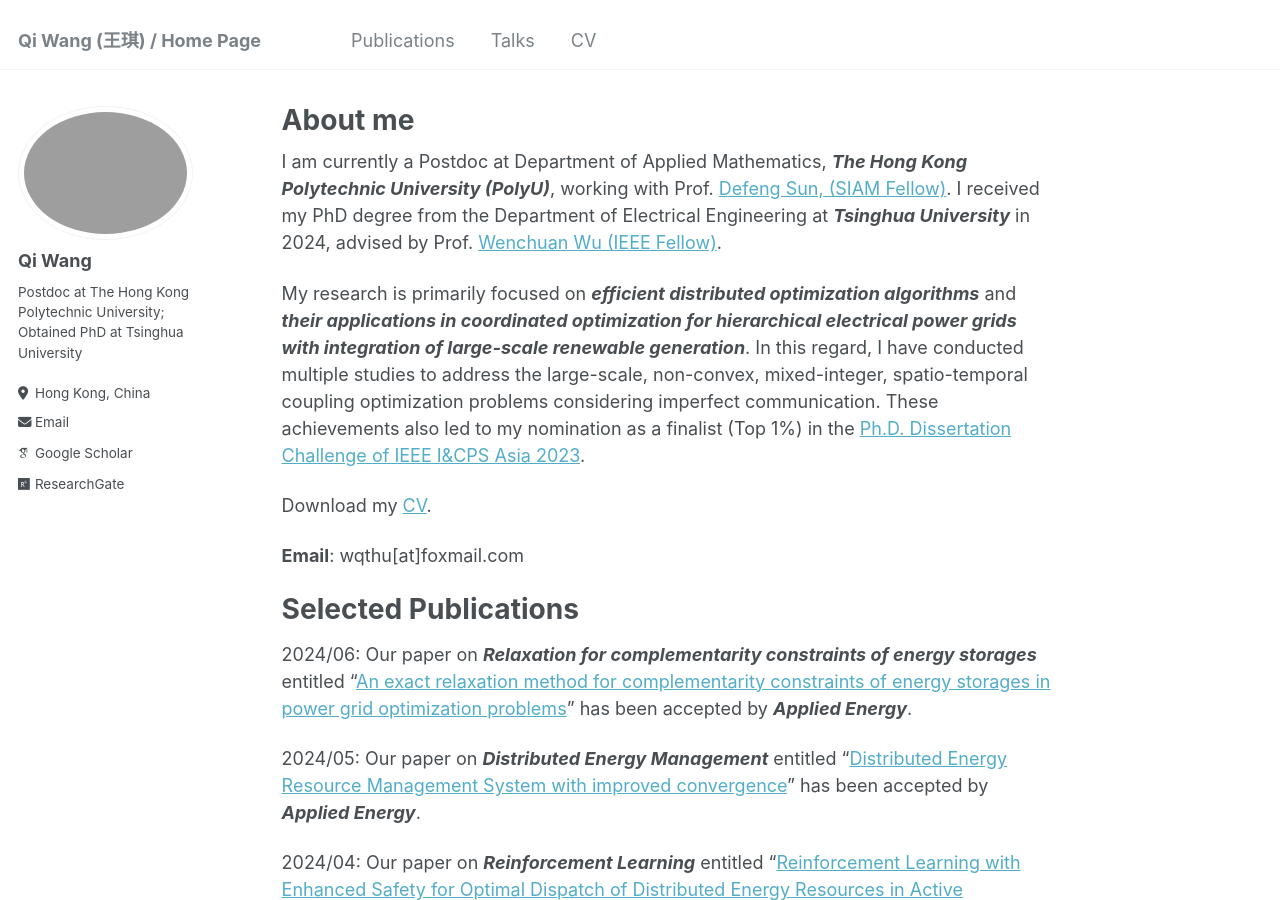
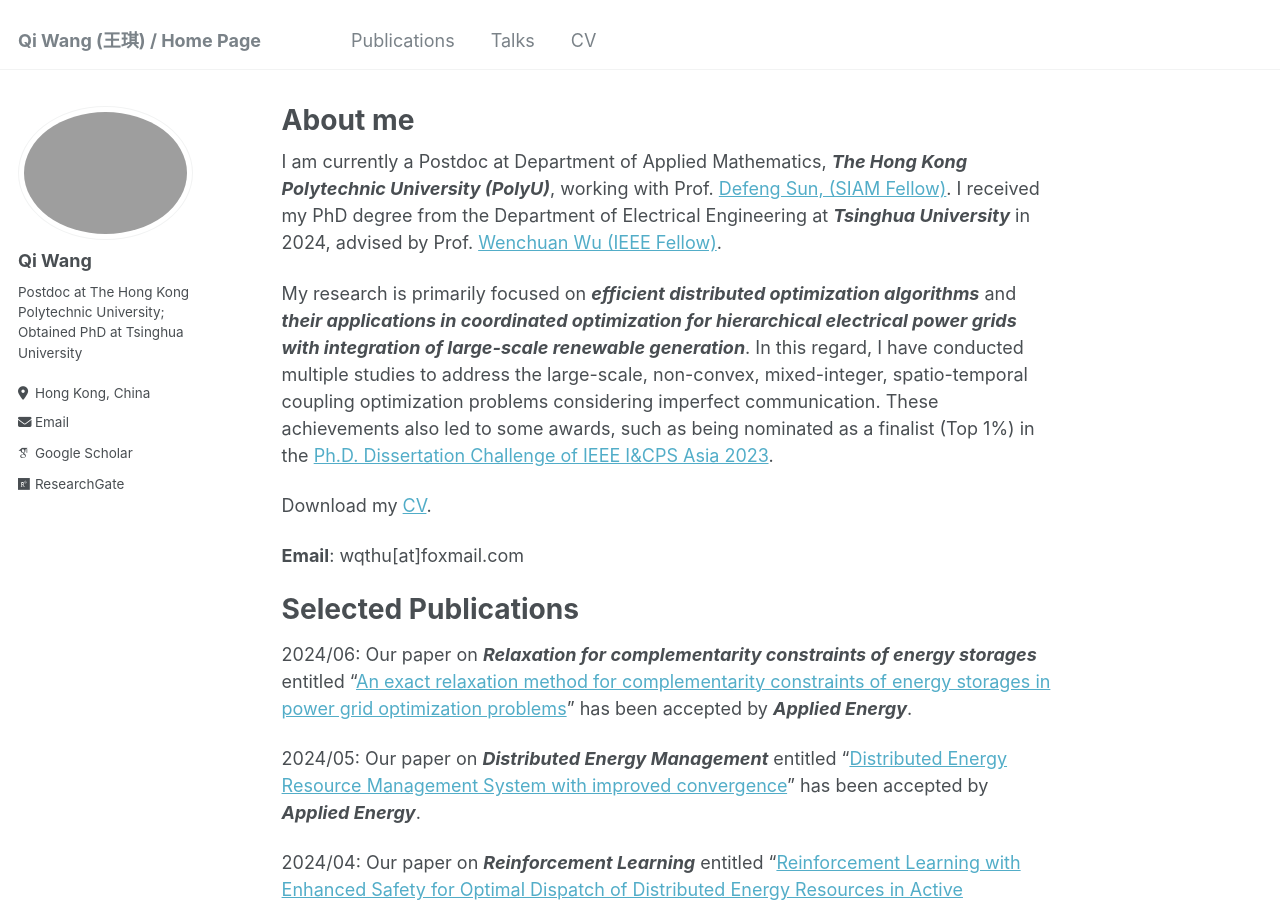
Before and after one commit to lalajiayou/WangQi_THU.github.io, a Jekyll site: the page built from _pages/about.md, in a window 1280 px wide and 900 px high. Built offline with Jekyll 4.4.1, drawn with Linux system fonts in a browser that asks for light colours; some web fonts are replaced.

Commit message:
Update about.md

```diff
--- a/_pages/about.md
+++ b/_pages/about.md
@@ -9,7 +9,7 @@ redirect_from:
 
 I am currently a Postdoc at Department of Applied Mathematics, _**The Hong Kong Polytechnic University (PolyU)**_, working with Prof. [Defeng Sun, (SIAM Fellow)](https://www.polyu.edu.hk/ama/people/academic-staff/prof-sun-defeng/). I received my PhD degree from the Department of Electrical Engineering at _**Tsinghua University**_ in 2024, advised by Prof. [Wenchuan Wu (IEEE Fellow)](https://www.eea.tsinghua.edu.cn/en/faculties/wuwench.htm).
 
-My research is primarily focused on _**efficient distributed optimization algorithms**_ and _**their applications in coordinated optimization for hierarchical electrical power grids with integration of large-scale renewable generation**_. In this regard, I have conducted multiple studies to address the large-scale, non-convex, mixed-integer, spatio-temporal coupling optimization problems considering imperfect communication. These achievements also led to my nomination as a finalist (Top 1%) in the [Ph.D. Dissertation Challenge of IEEE I&CPS Asia 2023](https://mp.weixin.qq.com/s/mvwTmfKwyclKz9_x-txZdg).
+My research is primarily focused on _**efficient distributed optimization algorithms**_ and _**their applications in coordinated optimization for hierarchical electrical power grids with integration of large-scale renewable generation**_. In this regard, I have conducted multiple studies to address the large-scale, non-convex, mixed-integer, spatio-temporal coupling optimization problems considering imperfect communication. These achievements also led to some awards, such as being nominated as a finalist (Top 1%) in the [Ph.D. Dissertation Challenge of IEEE I&CPS Asia 2023](https://mp.weixin.qq.com/s/mvwTmfKwyclKz9_x-txZdg).
 
 Download my [CV](https://lalajiayou.github.io/WangQi_THU.github.io/files/CV_Qi_Wang_Tsinghua-20240712-v1.pdf).
 
```
